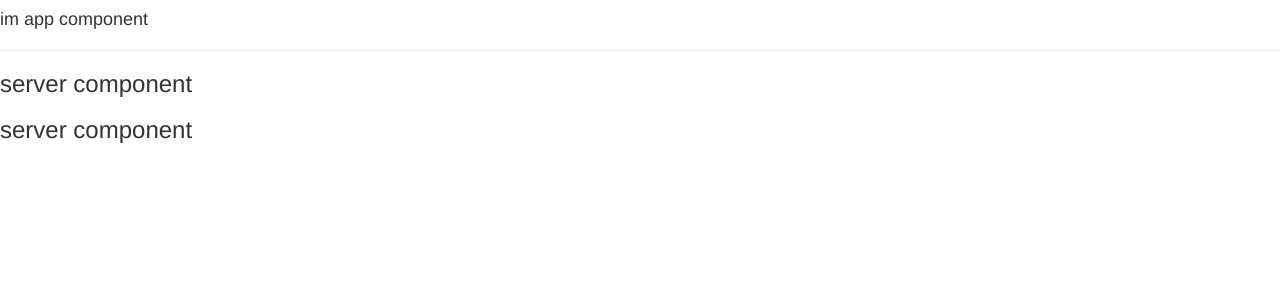
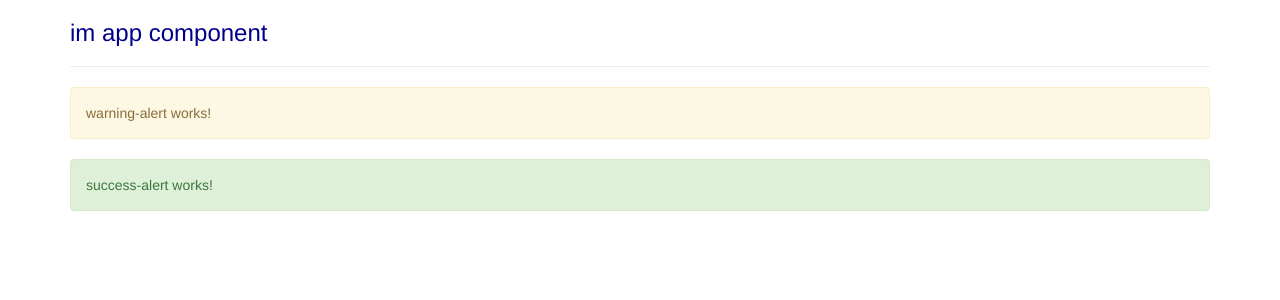
Before and after one commit to GermanBertea-Santex/CursoAngular2, an Angular app: page / in a window 1280 px wide. Shown: the top 300 px of the page. Built offline with nearby package versions, Linux system fonts and the light colour scheme.

Commit message:
tarea 1 seccion 2

```diff
--- a/src/app/app.component.css
+++ b/src/app/app.component.css
@@ -0,0 +1,3 @@
+h3{
+    color: darkblue;
+}
--- a/src/app/app.component.html
+++ b/src/app/app.component.html
@@ -1,4 +1,14 @@
-<h4> im app component </h4>
 
-<hr>
-<app-servers></app-servers>
+<div class="container">
+    <div class="row">
+        <div class="col-xs-12">
+            <h3> im app component </h3>
+            <hr>
+            <!-- <app-servers></app-servers> -->
+            <!-- <div app-servers></div> -->
+            <!-- <div class="app-servers"></div> -->
+            <app-warning-alert></app-warning-alert>
+            <app-success-alert></app-success-alert>
+        </div>
+    </div>
+</div>
--- a/src/app/server/server.component.ts
+++ b/src/app/server/server.component.ts
@@ -4,6 +4,7 @@ import { Component } from "@angular/core";
 @Component({
     selector:'app-server',
     templateUrl:'../server/server.component.html'
+
 })
 export class ServerComponent {
 
--- a/src/app/servers/servers.component.ts
+++ b/src/app/servers/servers.component.ts
@@ -1,9 +1,14 @@
 import { Component, OnInit } from '@angular/core';
 
 @Component({
+  // selector: '[app-servers]',
   selector: 'app-servers',
   templateUrl: './servers.component.html',
+  // template:'<app-server></app-server><app-server></app-server>',
   styleUrls: ['./servers.component.css']
+    //   styles:[`h3{
+    //     color: dodgerblue;
+    // }`]
 })
 export class ServersComponent implements OnInit {
 
--- /dev/null
+++ b/src/app/success-alert/success-alert.component.html
@@ -0,0 +1,3 @@
+<div class="alert alert-success">
+  success-alert works!
+</div>
--- /dev/null
+++ b/src/app/success-alert/success-alert.component.ts
@@ -0,0 +1,15 @@
+import { Component, OnInit } from '@angular/core';
+
+@Component({
+  selector: 'app-success-alert',
+  templateUrl: './success-alert.component.html',
+  styleUrls: ['./success-alert.component.css']
+})
+export class SuccessAlertComponent implements OnInit {
+
+  constructor() { }
+
+  ngOnInit() {
+  }
+
+}
--- /dev/null
+++ b/src/app/warning-alert/warning-alert.component.html
@@ -0,0 +1,3 @@
+<div class="alert alert-warning">
+  warning-alert works!
+</div>
--- /dev/null
+++ b/src/app/warning-alert/warning-alert.component.ts
@@ -0,0 +1,15 @@
+import { Component, OnInit } from '@angular/core';
+
+@Component({
+  selector: 'app-warning-alert',
+  templateUrl: './warning-alert.component.html',
+  styleUrls: ['./warning-alert.component.css']
+})
+export class WarningAlertComponent implements OnInit {
+
+  constructor() { }
+
+  ngOnInit() {
+  }
+
+}
--- a/src/index.html
+++ b/src/index.html
@@ -7,6 +7,7 @@
 
   <meta name="viewport" content="width=device-width, initial-scale=1">
   <link rel="icon" type="image/x-icon" href="favicon.ico">
+
 </head>
 <body>
   <app-root></app-root>
```
Also changed, not shown: src/app/app.module.ts (+6 -1 lines), src/app/success-alert/success-alert.component.css (added), src/app/warning-alert/warning-alert.component.css (added), 2 other files (tests, documents, lock files or other folders).
